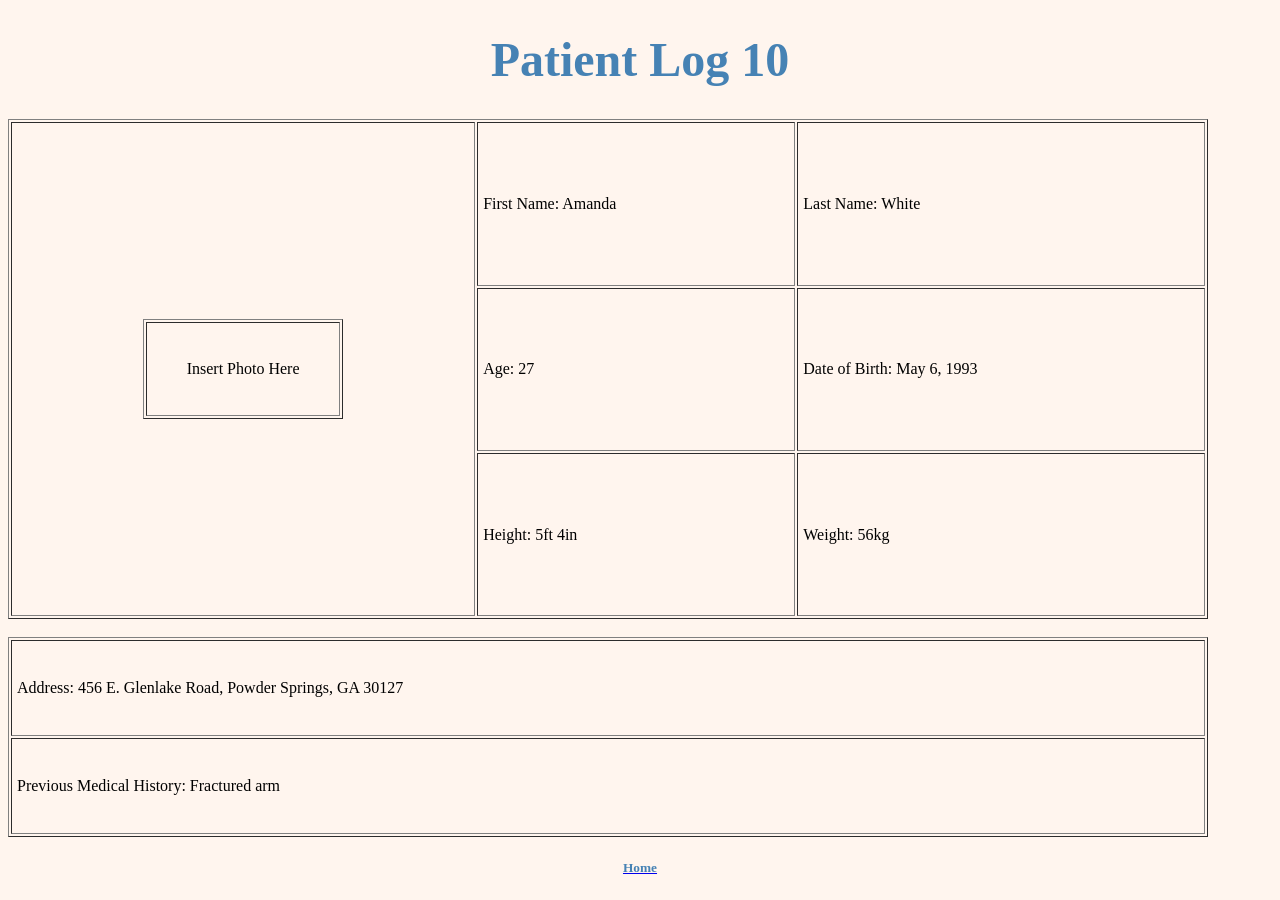
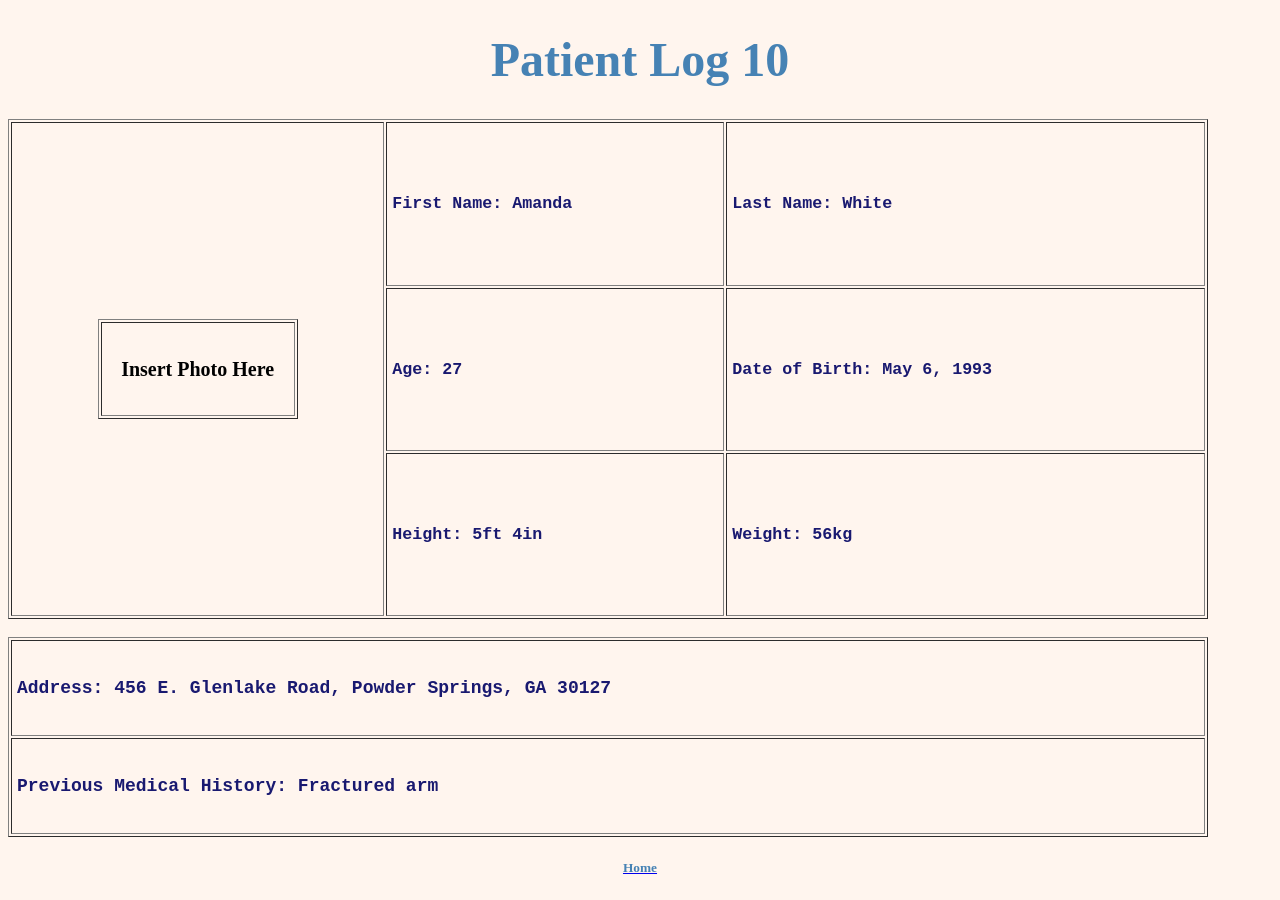
Before and after one commit to Sugarbug1211/Sugarbug1211.github.io, a Jekyll site: the page Patient Log/patient log 10.html, which Jekyll copies as it is, in a window 1280 px wide. Built offline with Jekyll 4.4.1, drawn with Linux system fonts in a browser that asks for light colours.

Commit message:
Update patient log 10.html

```diff
--- a/Patient Log/patient log 10.html
+++ b/Patient Log/patient log 10.html
@@ -14,19 +14,19 @@
                 <tr>
                     <td rowspan="3">
                         <center><table border = "1" width = "200" height = "100" cellpadding = "5" >
-                            <td><center>Insert Photo Here</center></td>
+                            <td><h2><center>Insert Photo Here</center></h2></td>
                         </table></center>
                     </td>
-                    <td>First Name: Amanda</td>
-                    <td>Last Name: White</td>
+                    <td><h3>First Name: Amanda</h3></td>
+                    <td><h3>Last Name: White</h3></td>
                 </tr>
                 <tr>
-                    <td>Age: 27</td>
-                    <td>Date of Birth: May 6, 1993</td>
+                    <td><h3>Age: 27</h3></td>
+                    <td><h3>Date of Birth: May 6, 1993</h3></td>
                 </tr>
                 <tr>
-                    <td>Height: 5ft 4in</td>
-                    <td>Weight: 56kg</td>
+                    <td><h3>Height: 5ft 4in</h3></td>
+                    <td><h3>Weight: 56kg</h3></td>
                 </tr>
             </table>
 
@@ -34,10 +34,10 @@
 
         <table border = "1" width = "1200" height = "200" cellpadding = "5" >
             <tr>
-                <td>Address: 456 E. Glenlake Road, Powder Springs, GA 30127</td>
+                <td><h4>Address: 456 E. Glenlake Road, Powder Springs, GA 30127</h4></td>
             </tr>
             <tr>
-                <td rowspan="2">Previous Medical History: Fractured arm</td>
+                <td rowspan="2"><h4>Previous Medical History: Fractured arm</h4></td>
             </tr>
         </table>
 
```
